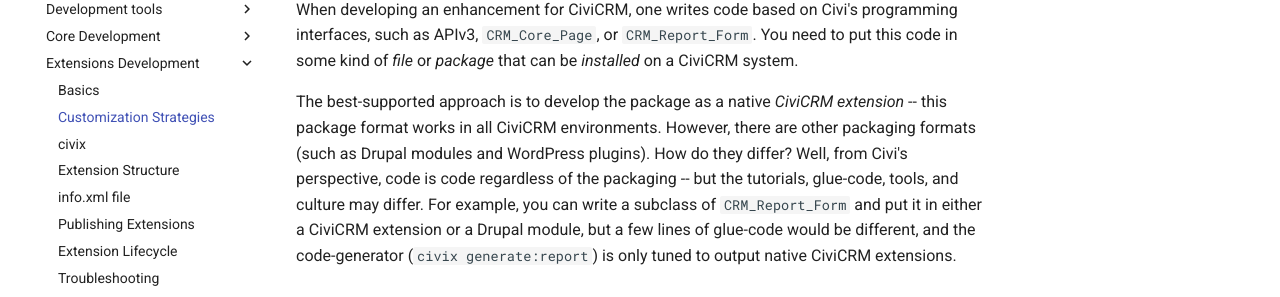
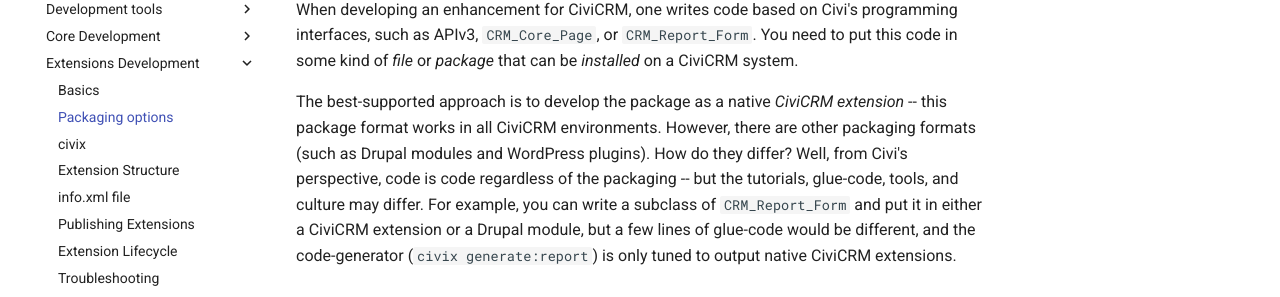
Before and after one commit to civicrm/civicrm-dev-docs, an MkDocs documentation site: the page built from docs/extensions/packaging.md, in a window 1280 px wide. Shown: the part 183-480 px from the top of the page. Built offline with MkDocs 1.6.1 and Material for MkDocs 9.7.7, drawn with Linux system fonts in a browser that asks for light colours; comment, search, counter and statistics services are not loaded; old or Windows-style settings are respelled for this version of MkDocs.

Commit message:
Rename page

```diff
--- a/mkdocs.yml
+++ b/mkdocs.yml
@@ -32,7 +32,7 @@
   # Verifying a Bug Fix: /core/verifying.md
 - Extensions Development:
   - Basics: extensions/index.md
-  - Customization Strategies: extensions/customization-strategies.md
+  - Packaging options: extensions/packaging.md
   - civix: extensions/civix.md
   - Extension Structure: extensions/structure.md
   - info.xml file: extensions/info-xml.md
```
Also changed, not shown: docs/extensions/packaging.md (renamed from docs/extensions/customization-strategies.md).
